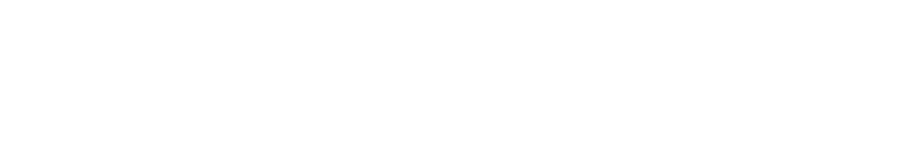
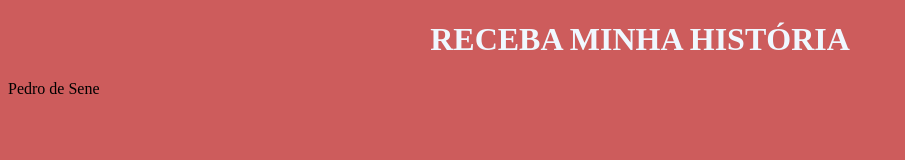
Before and after one commit to pedroetec1930/InterfaceWeb, a plain HTML site: page index.html in a window 1280 px wide. Shown: the whole page, without its empty margins (0-905 px from the left). Drawn offline with Linux system fonts and the light colour scheme.

Commit message:
css externo e img

```diff
--- /dev/null
+++ b/css/style.css
@@ -0,0 +1,7 @@
+body{
+background-color:indianred;
+}
+h1{
+   color:aliceblue;
+   text-align:center
+}
--- a/index.html
+++ b/index.html
@@ -5,8 +5,11 @@
     <meta http-equiv="X-UA-Compatible" content="IE=edge">
     <meta name="viewport" content="width=device-width, initial-scale=1.0">
     <title>Document</title>
+    <link rel="stylesheet" href="css/style.css">
 </head>
 <body>
-
+    <h1>RECEBA MINHA HISTÓRIA</h1>
+    <p>Pedro de Sene</p>
+</body>
 </body>
 </html>
```
Also changed, not shown: img/bannerbarca.jpg (added).
